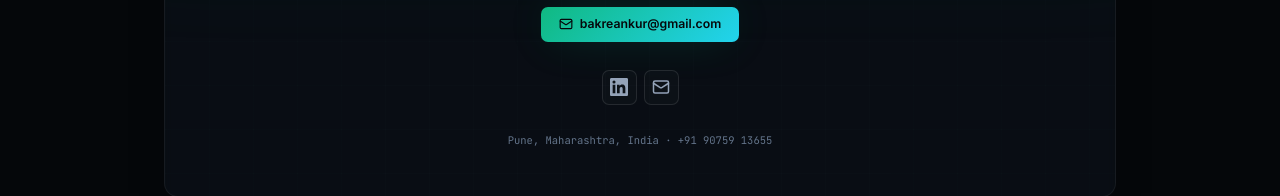
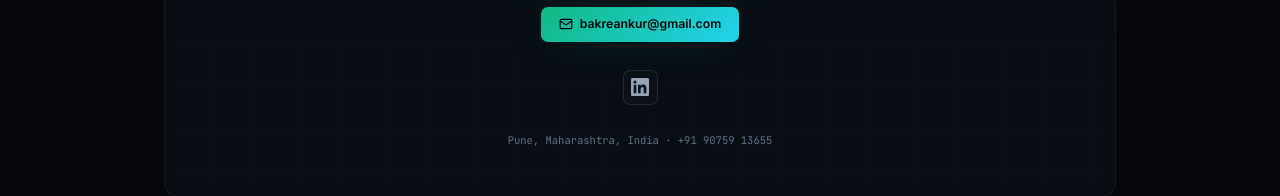
Before and after one commit to Ash8orn/Ankur-Portfolio, a React (Vite) app: page / in a window 1280 px wide. Shown: the part 6265-6461 px from the top of the page. Built offline with nearby package versions, Linux system fonts and the light colour scheme.

Commit message:
Hide redundant email icon in contact social links

```diff
--- a/src/components/Contact.tsx
+++ b/src/components/Contact.tsx
@@ -31,7 +31,7 @@ export default function Contact() {
           </div>
 
           <div className="mt-8 flex justify-center">
-            <SocialLinks />
+            <SocialLinks includeEmail={false} />
           </div>
 
           <p className="mt-8 font-mono text-xs text-slate-500">
--- a/src/components/SocialLinks.tsx
+++ b/src/components/SocialLinks.tsx
@@ -6,6 +6,13 @@ import { resume } from "../data/resume";
 type IconType = ComponentType<{ className?: string }>;
 type Item = { label: string; href: string; Icon: IconType };
 
+export default function SocialLinks({
+  className = "",
+  includeEmail = true,
+}: {
+  className?: string;
+  includeEmail?: boolean;
+}) {
   const items: Item[] = [
     resume.socials.github && {
       label: "GitHub",
@@ -22,10 +29,9 @@ const items: Item[] = [
       href: resume.socials.twitter,
       Icon: XIcon,
     },
-  { label: "Email", href: `mailto:${resume.email}`, Icon: Mail },
+    includeEmail && { label: "Email", href: `mailto:${resume.email}`, Icon: Mail },
   ].filter(Boolean) as Item[];
 
-export default function SocialLinks({ className = "" }: { className?: string }) {
   return (
     <div className={`flex items-center gap-2 ${className}`}>
       {items.map(({ label, href, Icon }) => (
```
Lines whose indentation alone changed are shown as unchanged.
